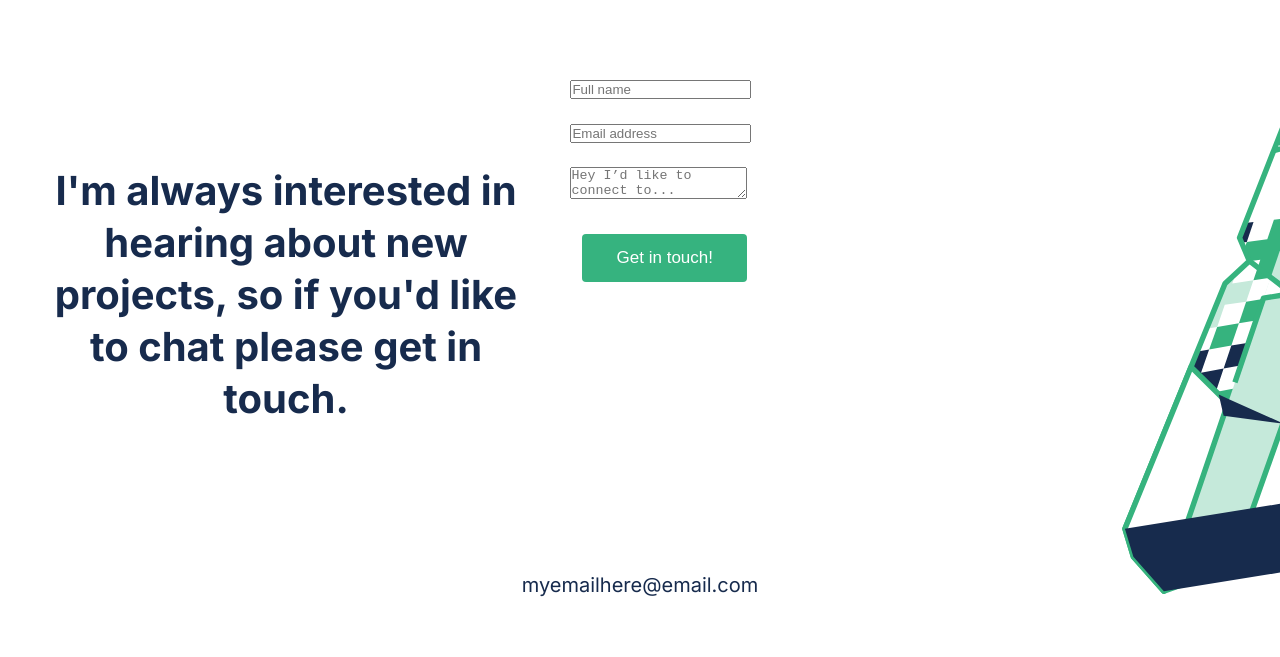
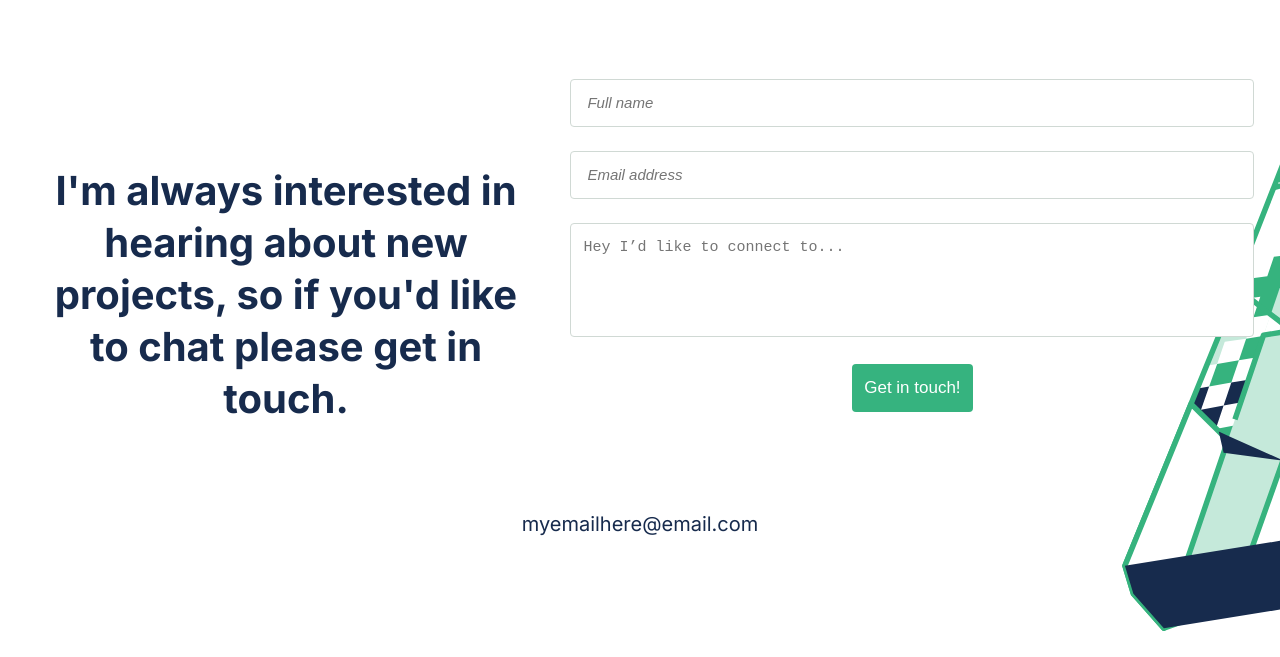
Before and after one commit to SufianShihab/Portfolio-Mobile, a website: page index.html in a window 1280 px wide. Shown: the part 3142-3799 px from the top of the page. Drawn offline with Linux system fonts and the light colour scheme.

Commit message:
Finish the style of contact form

```diff
--- a/styles.css
+++ b/styles.css
@@ -504,3 +504,56 @@ button:active {
   gap: 24px;
   list-style: none;
 }
+
+.full-name {
+  grid-area: full-name;
+}
+
+.email {
+  grid-area: email;
+}
+
+.message {
+  grid-area: message;
+}
+
+button[type="submit"] {
+  grid-area: button__form;
+  display: flex;
+  justify-content: center;
+  align-items: center;
+  margin: 0 auto;
+  padding: 0 12px;
+  cursor: pointer;
+}
+
+input[type="text"],
+input[type="email"],
+textarea {
+  width: 100%;
+  height: 48px;
+  padding-left: 16px;
+  font-style: italic;
+  font-weight: 400;
+  font-size: 15px;
+  line-height: 24px;
+  border-radius: 4px;
+  background: #fff;
+  border: 1px solid #d0d9d4;
+  resize: none;
+}
+
+textarea {
+  width: 100%;
+  height: 114px;
+  padding: 12px;
+  font-style: normal;
+  border-radius: 4px;
+  background: #fff;
+  border: 1px solid #d0d9d4;
+  resize: none;
+}
+
+.contact__container__email {
+  margin: 0 auto 8% auto;
+}
```
